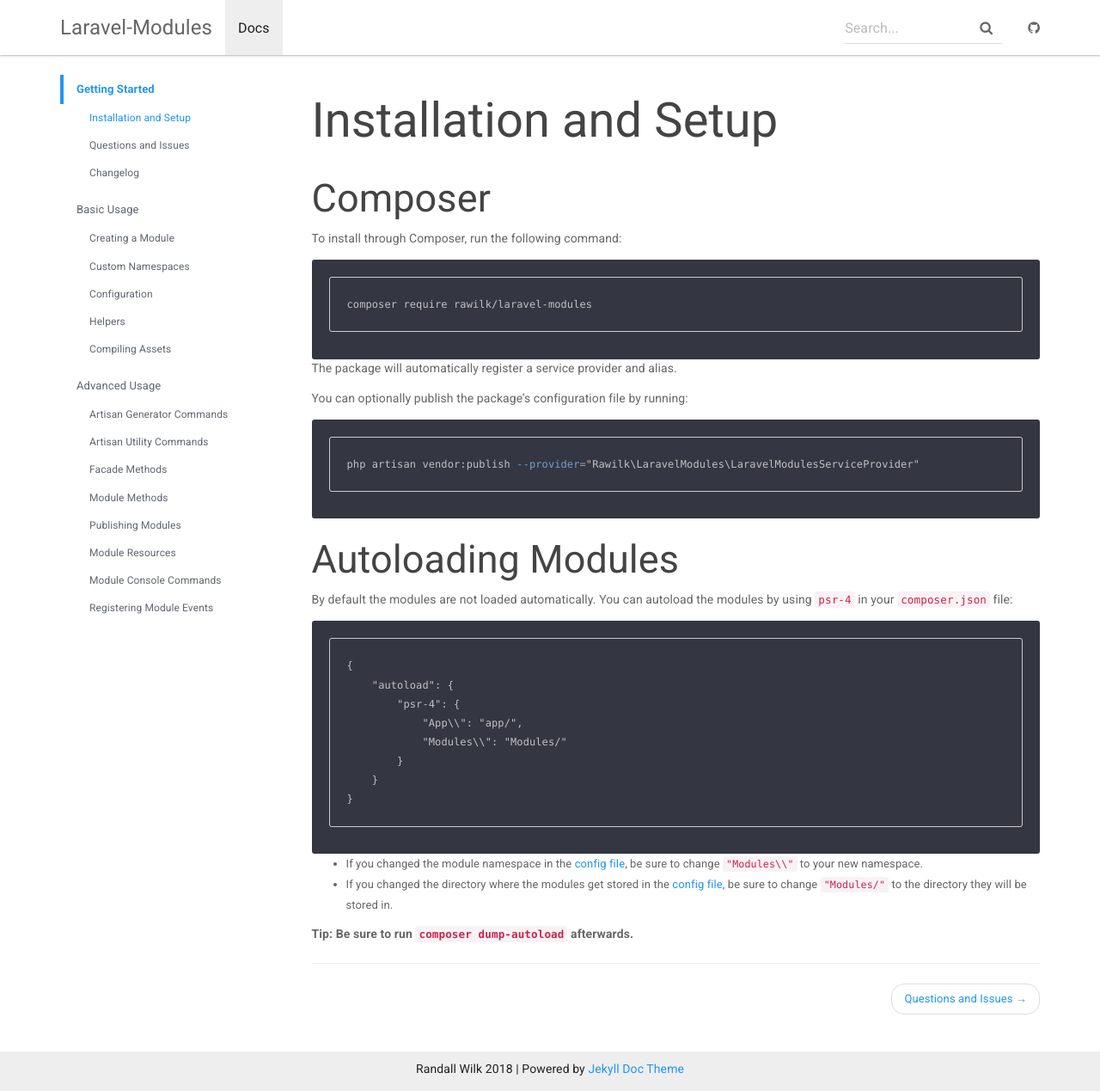
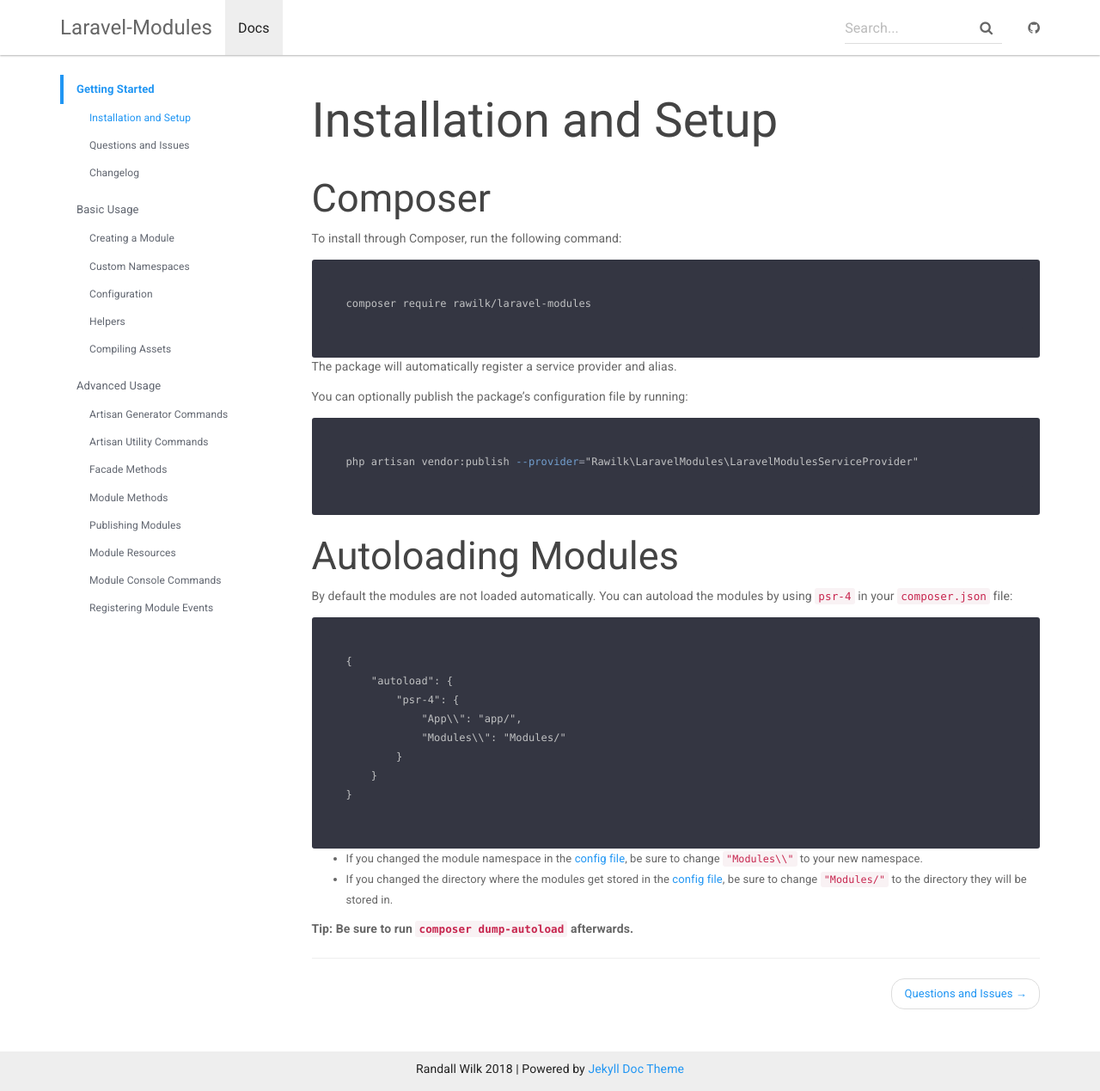
Before and after one commit to rawilk/laravel-modules, a Jekyll site: the page built from _docs/index.md, in a window 1280 px wide and 1269 px high. Shown: the whole window at 86% size. Built offline with Jekyll 4.4.1, drawn with Linux system fonts in a browser that asks for light colours; nearby versions of some CDN libraries.

Commit message:
update syntax highlighting styles

```diff
--- a/css/main.scss
+++ b/css/main.scss
@@ -210,3 +210,7 @@ $doc-color: #616670;
         white-space: normal;
     }
 }
+
+pre.highlight {
+    border: 0;
+}
```
